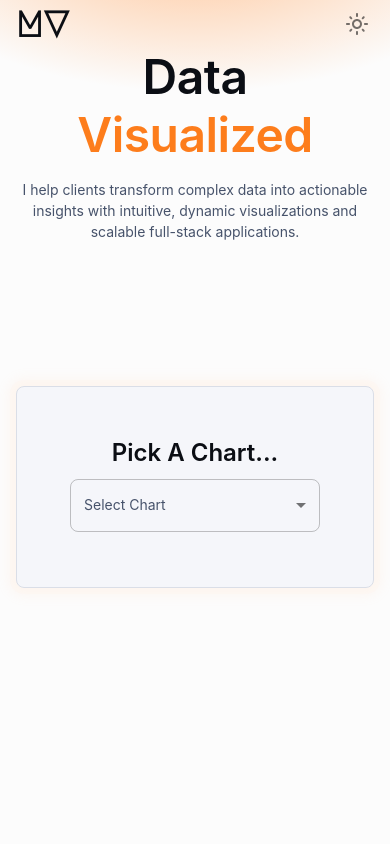
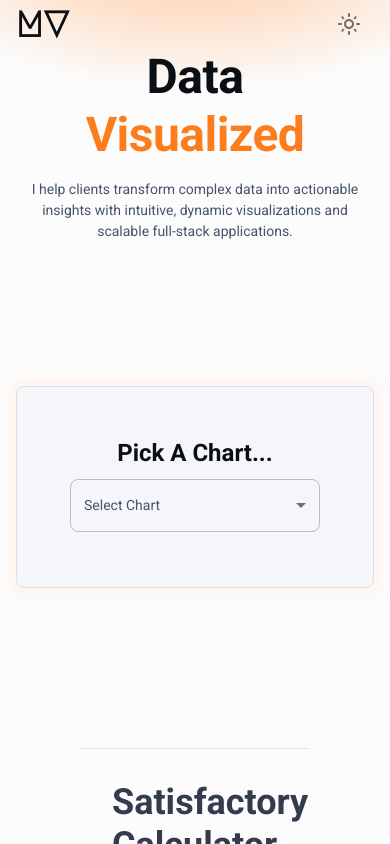
Before and after one commit to mvaughn1234/Portfolio, a React (Vite) app: page / in a window 390 px wide. Built offline with nearby package versions, Linux system fonts and the light colour scheme.

Commit message:
Added simple showcase for satisfactory calculator app, with short description, button to link to site, and a screenshot of the site itself.

```diff
--- a/index.html
+++ b/index.html
@@ -8,6 +8,10 @@
     <link rel="preconnect" href="https://fonts.googleapis.com">
     <link rel="preconnect" href="https://fonts.gstatic.com" crossorigin>
     <link href="https://fonts.googleapis.com/css2?family=Major+Mono+Display&display=swap" rel="stylesheet">
+    <link
+            rel="stylesheet"
+            href="https://fonts.googleapis.com/css2?family=Roboto:wght@400;700&display=swap"
+    />
   </head>
   <body>
     <div id="root"></div>
--- a/src/components/AppBar.tsx
+++ b/src/components/AppBar.tsx
@@ -15,8 +15,6 @@ const AppAppBar: React.FC = () => {
 			sx={{
 				boxShadow: 0,
 				bgcolor: 'transparent',
-				backgroundImage: 'none',
-				// mt: 'calc(var(--template-frame-height, 0px) + 28px)',
 			}}
 		>
 			<Container maxWidth="lg">
@@ -25,7 +23,9 @@ const AppAppBar: React.FC = () => {
 						<Link href="#" underline="none" color="inherit">
 							<Typography variant="h2" sx={{fontFamily: 'Major Mono Display'}}>MV</Typography>
 						</Link>
-						<ColorModeIconDropdown />
+						<Box sx={{pr: 1}}>
+							<ColorModeIconDropdown/>
+						</Box>
 					</Box>
 				</Toolbar>
 			</Container>
--- a/src/components/Project1.tsx
+++ b/src/components/Project1.tsx
@@ -1,13 +1,57 @@
+import {Button, Divider} from "@mui/material";
+import Box from "@mui/material/Box";
+import Stack from "@mui/material/Stack";
+import {alpha, styled} from "@mui/material/styles";
+import Typography from "@mui/material/Typography";
+import useMediaQuery from "@mui/material/useMediaQuery";
 import React from 'react'
+import KeyboardDoubleArrowRightIcon from '@mui/icons-material/KeyboardDoubleArrowRight';
+
+const StyledBox = styled('div')(({theme}) => ({
+	justifySelf: 'center',
+	alignSelf: 'center',
+	width: '80%',
+	marginTop: useMediaQuery(theme.breakpoints.up('sm')) ? theme.spacing(8) : theme.spacing(10),
+	borderRadius: theme.shape.borderRadius,
+	outline: '6px solid',
+	outlineColor: theme.palette.brand ? alpha(theme.palette.brand[50], 0.2) : 'hsla(220, 25%, 80%, 0.2)',
+	border: '1px solid',
+	borderColor: theme.palette.grey[200],
+	backgroundColor: theme.palette.background.paper,
+	backgroundImage: 'url(./assets/images/Project1Feature.png)',
+	backgroundSize: 'cover',
+	boxShadow: `0 0 12px 8px ${theme.palette.brand ? alpha(theme.palette.brand[200], 0.1) : 'hsla(220, 25%, 80%, 0.2)'}`,
+	...theme.applyStyles('dark', {
+		boxShadow: `0 0 24px 12px ${theme.palette.brand ? alpha(theme.palette.brand[600], 0.1) : 'hsla(210, 100%, 25%, 0.2)'}`,
+		outlineColor: theme.palette.brand ? alpha(theme.palette.brand[900], 0.1) : 'hsla(220, 20%, 42%, 0.1)',
+		borderColor: theme.palette.grey[700],
+	}),
+}));
 
 const Project1: React.FC = () => {
 	return (
-		<></>
-		// <Stack sx={(theme) => ({height: 500, backgroundColor: theme.palette.background.paper})}>
-		// 	<Typography variant="h2">Satisfactory Calculator</Typography>
-		// 	<Typography variant="h7">The app is designed optimize production lines in the game Satisfactory, helping players minimize resource usage, and maximize efficiency.
-		// 	</Typography>
-		// </Stack>
+		// <Box sx={(theme) => ({p: 10, width: '100%', backgroundColor: theme.palette.background.paper})}>
+		<Box sx={{p: 10, width: '100%'}}>
+			<Divider />
+			<Stack spacing={4} sx={{
+				alignItems: 'flex-start',
+				justifyContent: 'flex-start',
+				p: 4
+			}}>
+				<Stack spacing={1}>
+					<Typography variant="h2" sx={(theme) => ({color: theme.palette.grey[700], ...theme.applyStyles('dark', {
+						color: theme.palette.grey[50]
+						})})}>Satisfactory Calculator</Typography>
+					<Typography sx={{maxWidth: 500}} variant="body1">The app is designed optimize production lines in the game
+						Satisfactory, helping players minimize resource usage, and maximize efficiency.
+					</Typography>
+				</Stack>
+				<Button variant="contained" endIcon={<KeyboardDoubleArrowRightIcon/>} href="https://satisfactory-calc.netlify.app">
+					Check it out
+				</Button>
+				<StyledBox sx={{height: 500}}/>
+			</Stack>
+		</Box>
 	)
 }
 
--- a/src/theme/customThemePrimitives.ts
+++ b/src/theme/customThemePrimitives.ts
@@ -185,7 +185,7 @@ export const getDesignTokens = (mode: PaletteMode) => {
 			},
 		},
 		typography: {
-			fontFamily: ['"Inter", "sans-serif"'].join(','),
+			fontFamily: ['"Roboto", "sans-serif"'].join(','),
 			h1: {
 				fontSize: defaultTheme.typography.pxToRem(48),
 				fontWeight: 600,
@@ -344,7 +344,7 @@ export const colorSchemes = {
 };
 
 export const typography = {
-	fontFamily: ['"Inter", "sans-serif"'].join(','),
+	fontFamily: ['Roboto', 'sans-serif'].join(','),
 	h1: {
 		fontSize: defaultTheme.typography.pxToRem(48),
 		fontWeight: 600,
```
